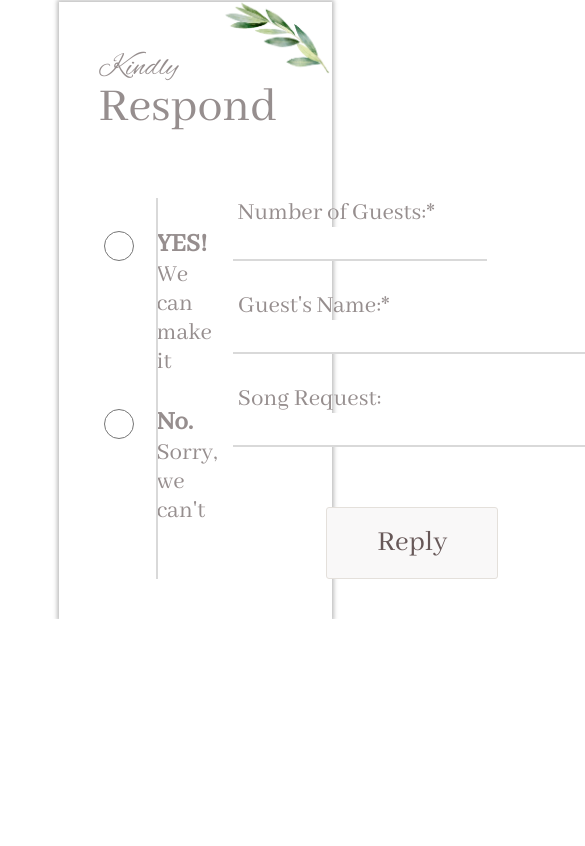
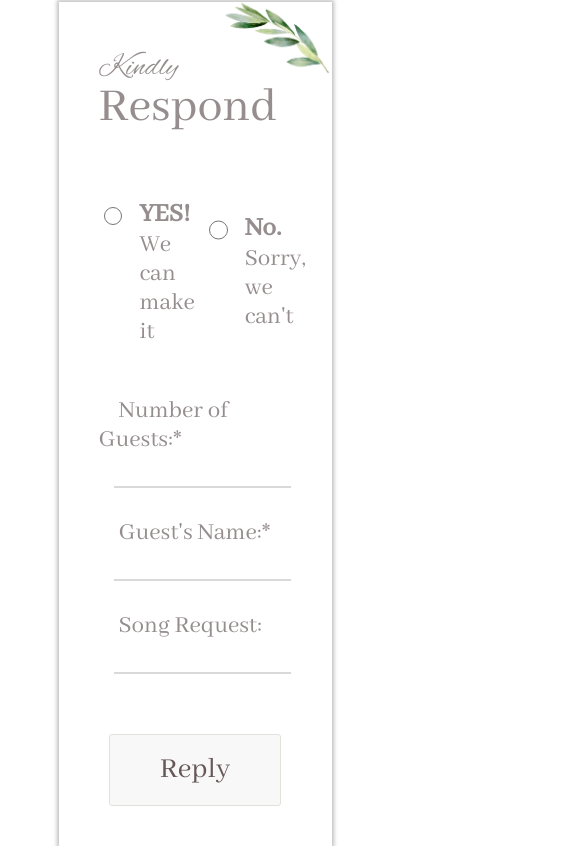
Before and after one commit to Kseniask/Wedding-SPA, a React (Create React App) app: page / in a window 390 px wide. Shown: the part 3634-4480 px from the top of the page, 585 px wide, since content can reach past the window. Before the commit the page ends 4253 px from the top, so only its background shows below. Built offline with nearby package versions, Linux system fonts and the light colour scheme.

Commit message:
updated responsiveness

```diff
--- a/src/components/rsvp/RsvpForm.tsx
+++ b/src/components/rsvp/RsvpForm.tsx
@@ -48,13 +48,13 @@ const RsvpForm = ({setIsMessageSent} : RsvpFormProps) => {
     >
       {({ handleSubmit, values }) => (<Form>
         <StDiv display="flex" className="rsvp-form-container" position="relative">
-            <StDiv flex={1}>
+            <StDiv flex={1} id='radio-group'>
                 <StErrorMessage name="attending" component="div" className="input-error"/>
                 <RadioField value="yes" text="YES!" subText="We can make it" />
-                <RadioField value="no" text="No." subText="Sorry, we can't"/>
+                <RadioField value="no" text="No." subText="Sorry, we can't" />
             </StDiv>
             <StVerticalLine />
-            <StDiv flex={2}>
+            <StDiv flex={2} id="form-group">
                 <InputField label='Number of Guests:*' name="numberOfGuests" width="250px"/>
                 <InputField label="Guest's Name:*" name="guestName" width="370px"/>
                 <InputField label="Song Request:" name="songRequest" width="370px"/>
--- a/src/components/rsvp/StRsvpCard.ts
+++ b/src/components/rsvp/StRsvpCard.ts
@@ -27,5 +27,30 @@ const StRsvpCard = styled.div`
             font-size: 30px;
         }
     }
+
+    @media (max-width: 913px) {
+        .rsvp-form-container {
+            flex-direction: column;
+        }
+
+        #radio-group {
+            display: flex;
+            > div {
+                flex: 1;
+                margin: auto;
+                 > div {
+                    width: 30px;
+                 }
+            }
+        }
+
+        #form-group {
+            margin-top: 50px;
+        }
+
+        input {
+            width: 90%;
+        }
+    }
 `
 export default StRsvpCard;
--- a/src/components/rsvp/form/RadioField.tsx
+++ b/src/components/rsvp/form/RadioField.tsx
@@ -1,4 +1,4 @@
-import React, { ChangeEvent } from 'react'
+import React from 'react'
 import StDiv from '../../../shared/styled/StDiv';
 import StRadioLabel from './styled/StLabel';
 import StRadioButton from './styled/StRadioButton';
@@ -10,7 +10,7 @@ interface RadioFieldProps {
 }
 const RadioField = ({value, text, subText}: RadioFieldProps) => {
   return (
-   <StDiv display= "flex" margin="30px 0">
+   <StDiv display= "flex" margin="30px 0" id={`answer-${value}`}>
       <StDiv>
         <StRadioButton id={`radio-field-${value}`} type="radio" name="attending" value={value}/>
         </StDiv>
--- a/src/components/rsvp/form/styled/StVerticalLine.ts
+++ b/src/components/rsvp/form/styled/StVerticalLine.ts
@@ -8,6 +8,10 @@ const StVerticalLine = styled.div`
   left: 30%;
   width: 2px;
   background-color: ${colorSystem.lineColor};
+
+  @media (max-width: 913px) {
+    display: none;
+  }
 `;
 
 export default StVerticalLine;
```
